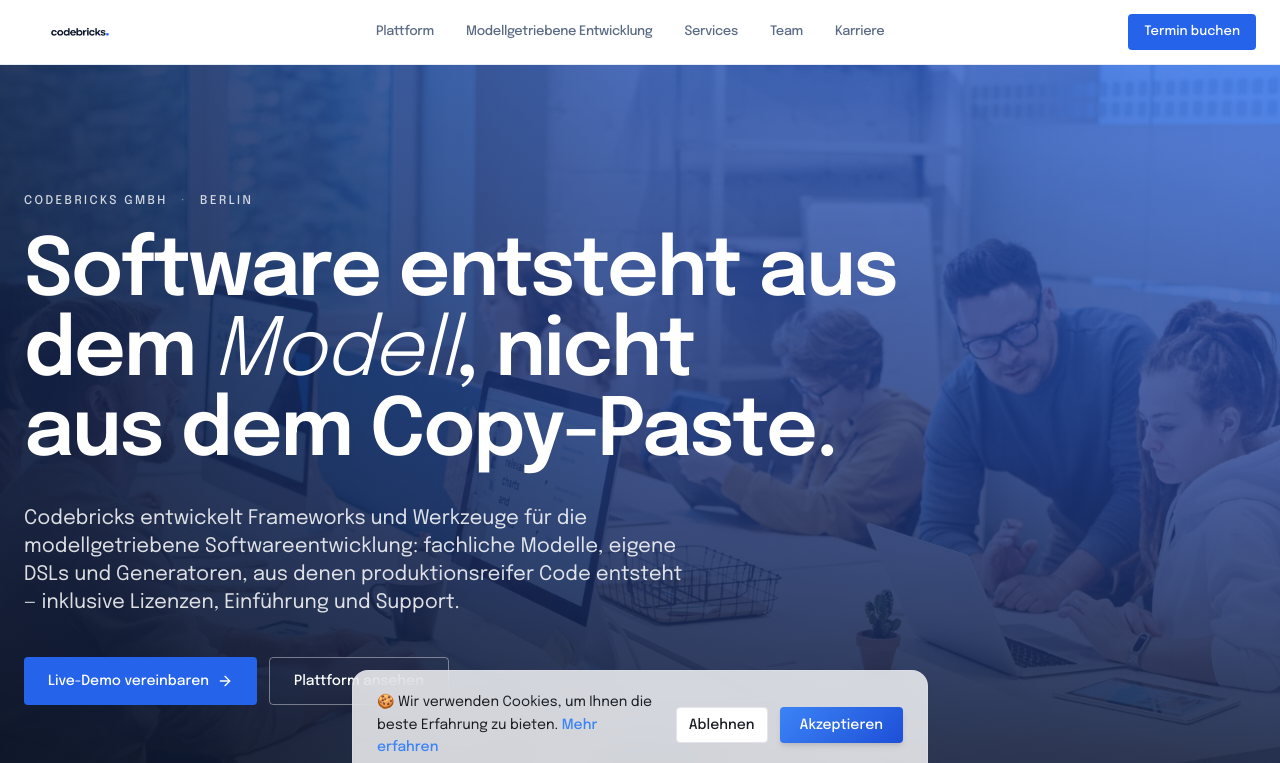
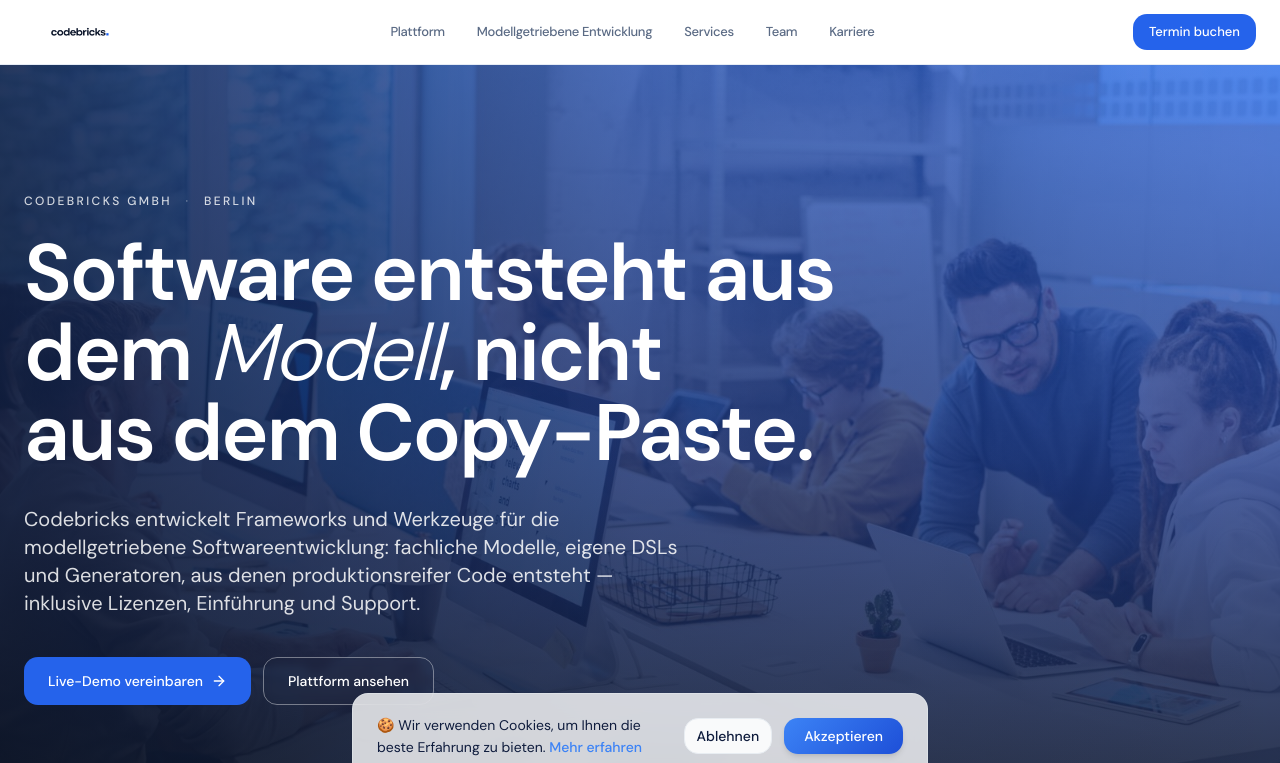
Before and after one commit to darklobster9512/codebricks, a React (Vite) app: page / in a window 1280 px wide. Shown: the top 763 px of the page. Built offline with nearby package versions, Linux system fonts and the light colour scheme.

Commit message:
Changes
Co-authored-by: darklobster9512 <301748244+darklobster9512@users.noreply.github.com>

```diff
--- a/src/index.css
+++ b/src/index.css
@@ -1,4 +1,4 @@
-@import url('https://fonts.googleapis.com/css2?family=Epilogue:wght@300;400;500;600;700;800&family=Urbanist:wght@500;600;700;800&family=JetBrains+Mono:wght@400;500;600;700&display=swap');
+@import url('https://fonts.googleapis.com/css2?family=Space+Grotesk:wght@400;500;600;700&family=DM+Sans:opsz,wght@9..40,300;9..40,400;9..40,500;9..40,600;9..40,700&display=swap');
 
 @tailwind base;
 @tailwind components;
@@ -6,37 +6,42 @@
 
 @layer base {
   :root {
-    --background: 0 0% 100%;
-    --foreground: 220 15% 12%;
+    --background: 210 20% 98%;
+    --foreground: 224 60% 15%;
 
     --card: 0 0% 100%;
-    --card-foreground: 220 15% 12%;
+    --card-foreground: 224 60% 15%;
 
     --popover: 0 0% 100%;
-    --popover-foreground: 220 15% 12%;
+    --popover-foreground: 224 60% 15%;
 
     --primary: 217 91% 60%;
     --primary-foreground: 0 0% 100%;
-    --primary-dark: 224 76% 32%;
+    --primary-dark: 224 76% 48%;
     --primary-glow: 213 94% 78%;
 
-    --secondary: 220 14% 96%;
-    --secondary-foreground: 220 15% 12%;
+    --secondary: 214 25% 95%;
+    --secondary-foreground: 224 60% 15%;
 
-    --muted: 220 14% 96%;
-    --muted-foreground: 220 9% 42%;
+    --muted: 214 25% 95%;
+    --muted-foreground: 215 16% 47%;
 
-    --accent: 213 94% 96%;
-    --accent-foreground: 220 15% 12%;
+    --accent: 214 100% 97%;
+    --accent-foreground: 224 60% 15%;
 
     --destructive: 0 84% 60%;
     --destructive-foreground: 0 0% 100%;
 
-    --border: 220 15% 90%;
-    --input: 220 15% 90%;
+    --border: 214 27% 93%;
+    --input: 214 27% 93%;
     --ring: 217 91% 60%;
 
-    --radius: 0.375rem;
+    --radius: 1rem;
+
+    --ink: 224 60% 15%;
+    --surface: 0 0% 100%;
+    --shadow-tile: 0 1px 2px hsl(224 40% 20% / 0.04), 0 12px 32px -18px hsl(224 40% 20% / 0.18);
+    --shadow-float: 0 2px 6px hsl(224 40% 20% / 0.05), 0 24px 48px -24px hsl(224 40% 20% / 0.25);
 
     --sidebar-background: 0 0% 98%;
     --sidebar-foreground: 220 15% 26%;
@@ -55,7 +60,7 @@
   }
   body {
     @apply bg-background text-foreground font-sans antialiased;
-    font-family: 'Epilogue', system-ui, -apple-system, sans-serif;
+    font-family: 'DM Sans', system-ui, -apple-system, sans-serif;
   }
   html {
     scroll-behavior: smooth;
```
